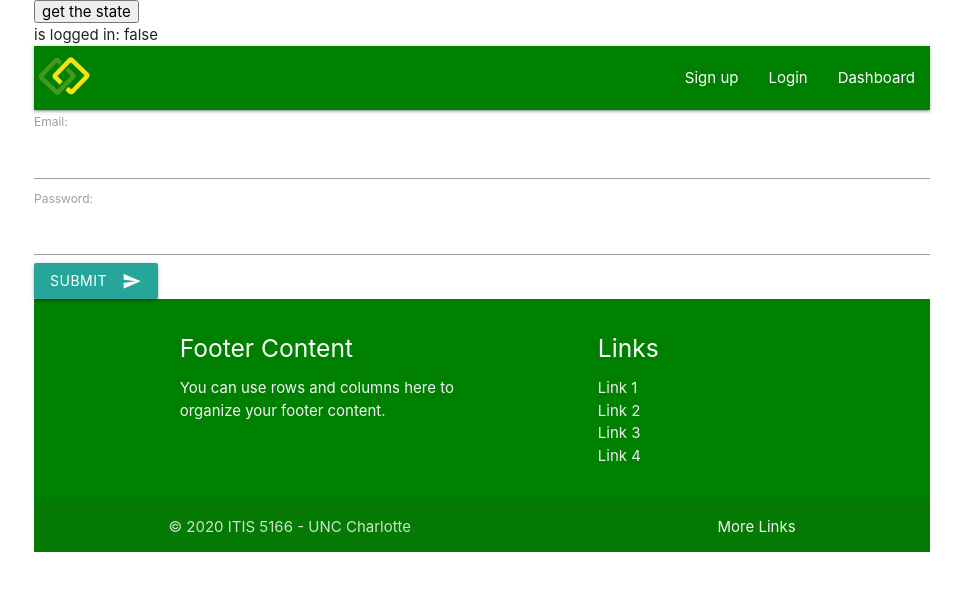
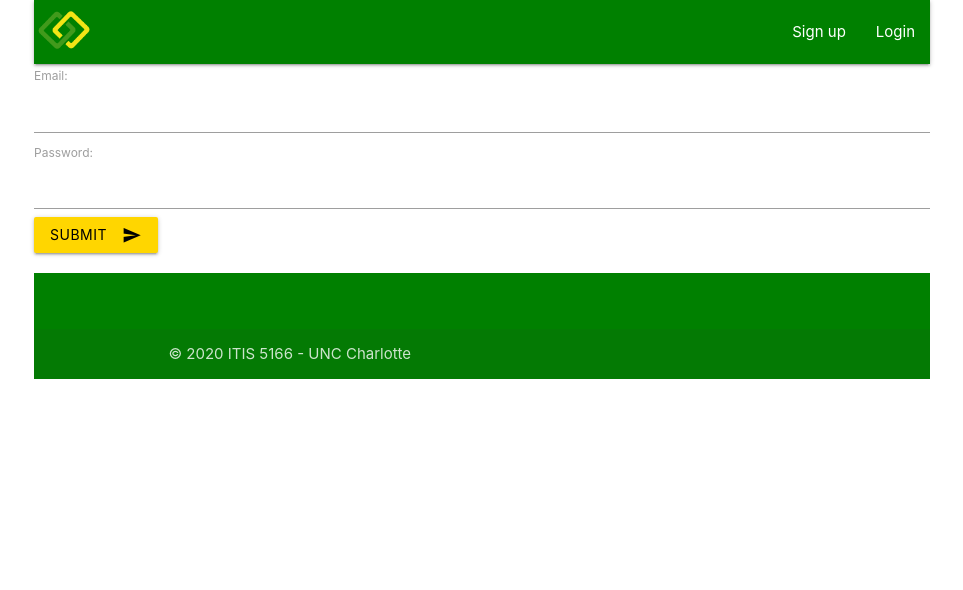
Before and after one commit to jasonschmitt/personal-budget-final-ui-2, a React (Create React App) app: page /login in a window 1280 px wide. Shown: the top 590 px of the page, without its empty margins (158-1121 px from the left). Built offline with nearby package versions, Linux system fonts and the light colour scheme.

Commit message:
changing button colors from default teal to uncc gold

```diff
--- a/src/App.js
+++ b/src/App.js
@@ -1,5 +1,4 @@
 import React from 'react'
-import logo from './logo.svg'
 import './App.css'
 import Nav from './components/nav/nav'
 import Home from './pages/home'
@@ -131,31 +130,18 @@ class App extends React.Component {
     }
   }
 
-  // let baseURL =
-  //   window.location.hostname === "localhost"
-  //     ? "http://localhost:8081"
-  //     : "https://personal-budget-api.herokuapp.com";
-
-  // axios
-  //   .get(`${baseURL}/test`)
-  //   .then((response) => {
-  //     console.log(response.data);
-  //   })
-  //   .catch(function (error) {
-  //     console.log(error);
-  //   });
   getData = () => {
     console.log(this.state)
   }
   render() {
     return (
       <Router>
-        <button onClick={this.getData}>get the state</button>
+        {/* <button onClick={this.getData}>get the state</button>
         {this.state.isLoggedIn ? (
           <div>is logged in: true</div>
         ) : (
           <div>is logged in: false</div>
-        )}
+        )} */}
 
         <Nav isLoggedIn={this.state.isLoggedIn} />
         <Switch>
--- a/src/components/chartOne/chartOne.js
+++ b/src/components/chartOne/chartOne.js
@@ -81,7 +81,7 @@ class ChartOne extends React.Component {
 
                 <a
                   href="/createBudget"
-                  className="btn-floating btn-large cyan pulse"
+                  className="btn-floating btn-large yellow accent-4 black-text pulse"
                 >
                   <i className="material-icons">edit</i>
                 </a>
--- a/src/components/footer/footer.js
+++ b/src/components/footer/footer.js
@@ -7,46 +7,14 @@ class Footer extends React.Component {
         <div className="container">
           <div className="row">
             <div className="col l6 s12">
-              <h5 className="white-text">Footer Content</h5>
-              <p className="grey-text text-lighten-4">
-                You can use rows and columns here to organize your footer
-                content.
-              </p>
+              <h5 className="white-text"></h5>
+              <p className="grey-text text-lighten-4"></p>
             </div>
-            <div className="col l4 offset-l2 s12">
-              <h5 className="white-text">Links</h5>
-              <ul>
-                <li>
-                  <a className="grey-text text-lighten-3" href="#!">
-                    Link 1
-                  </a>
-                </li>
-                <li>
-                  <a className="grey-text text-lighten-3" href="#!">
-                    Link 2
-                  </a>
-                </li>
-                <li>
-                  <a className="grey-text text-lighten-3" href="#!">
-                    Link 3
-                  </a>
-                </li>
-                <li>
-                  <a className="grey-text text-lighten-3" href="#!">
-                    Link 4
-                  </a>
-                </li>
-              </ul>
-            </div>
+            <div className="col l4 offset-l2 s12"></div>
           </div>
         </div>
         <div className="footer-copyright">
-          <div className="container">
-            © 2020 ITIS 5166 - UNC Charlotte
-            <a className="grey-text text-lighten-4 right" href="#!">
-              More Links
-            </a>
-          </div>
+          <div className="container">© 2020 ITIS 5166 - UNC Charlotte</div>
         </div>
       </footer>
     )
--- a/src/components/nav/nav.js
+++ b/src/components/nav/nav.js
@@ -115,9 +115,6 @@ class Nav extends React.Component {
                   <li>
                     <Link to="/login">Login</Link>
                   </li>
-                  <li>
-                    <Link to="/dashboard">Dashboard</Link>
-                  </li>
                 </ul>
               </div>
             </nav>
--- a/src/index.css
+++ b/src/index.css
@@ -17,6 +17,10 @@ nav,
   background-color: green !important;
 }
 
+.page-footer {
+  margin-top: 20px;
+}
+
 .MuiInput-underline:before {
   border-bottom: none !important;
 }
--- a/src/pages/login.js
+++ b/src/pages/login.js
@@ -77,7 +77,11 @@ class Login extends React.Component {
             onChange={this.handleChange}
           />
         </label>
-        <button className="btn" type="submit" name="action">
+        <button
+          className="btn yellow accent-4 black-text"
+          type="submit"
+          name="action"
+        >
           Submit
           <i className="material-icons right">send</i>
         </button>
--- a/src/pages/signup.js
+++ b/src/pages/signup.js
@@ -83,7 +83,7 @@ class Signup extends React.Component {
           />
         </label>
         <button
-          className="btn waves-effect waves-light"
+          className="btn yellow accent-4 black-text waves-effect waves-light"
           type="submit"
           name="action"
         >
```
Also changed, not shown: 1 other file (tests, documents, lock files or other folders).
